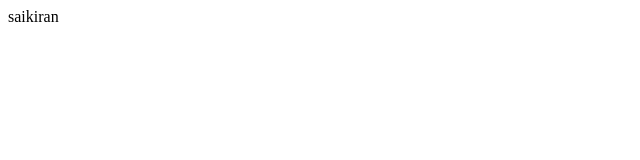
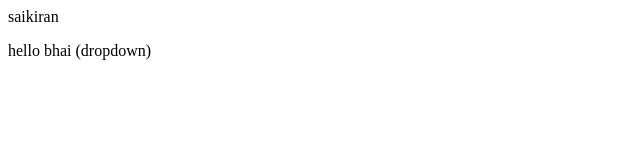
Before and after one commit to saikiranmore445/localrepo, a plain HTML site: page index.html in a window 1280 px wide. Shown: the whole page, without its empty margins (0-640 px from the left). Drawn offline with Linux system fonts and the light colour scheme.

```diff
--- a/index.html
+++ b/index.html
@@ -1 +1,2 @@
 <p>saikiran</p>
+<p>hello bhai (dropdown)</p>
```
